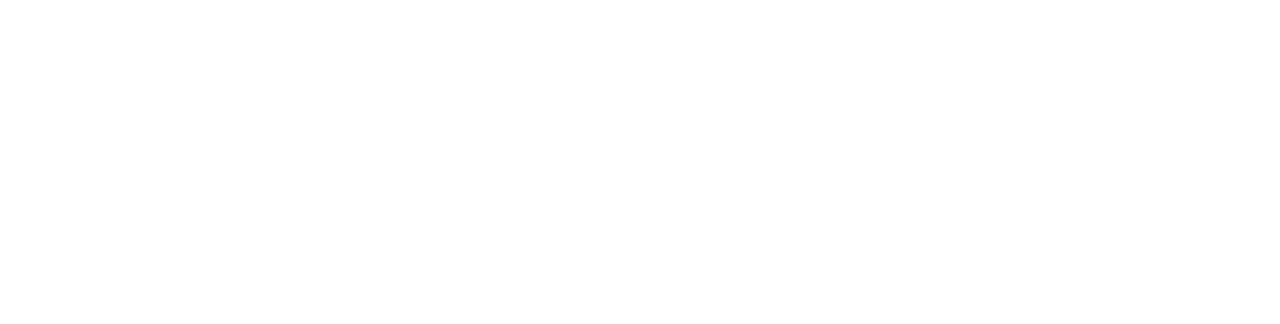
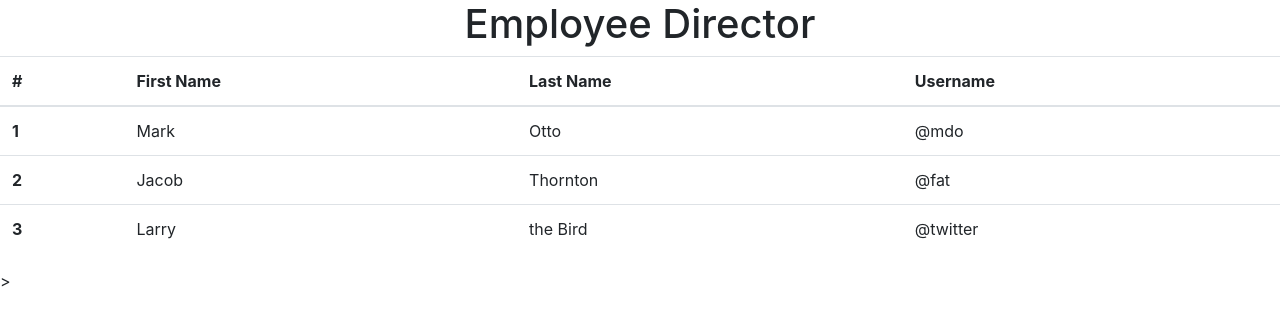
Before and after one commit to brennanlazzara/employeedirectoryReact, a React (Create React App) app: page / in a window 1280 px wide. Shown: the top 324 px of the page. Built offline with nearby package versions, Linux system fonts and the light colour scheme.

Commit message:
bootstrap cdn init // npm i reactstrap // header.js/table.js init

```diff
--- a/package.json
+++ b/package.json
@@ -8,7 +8,8 @@
     "@testing-library/user-event": "^7.2.1",
     "react": "^16.13.1",
     "react-dom": "^16.13.1",
-    "react-scripts": "3.4.1"
+    "react-scripts": "3.4.1",
+    "reactstrap": "^8.4.1"
   },
   "scripts": {
     "start": "PORT=3007 react-scripts start",
--- a/public/index.html
+++ b/public/index.html
@@ -11,6 +11,8 @@
     />
     <link rel="apple-touch-icon" href="%PUBLIC_URL%/logo192.png" />
     <link rel="manifest" href="%PUBLIC_URL%/manifest.json" />
+    <link rel="stylesheet" href="https://stackpath.bootstrapcdn.com/bootstrap/4.4.1/css/bootstrap.min.css"
+     integrity="sha384-Vkoo8x4CGsO3+Hhxv8T/Q5PaXtkKtu6ug5TOeNV6gBiFeWPGFN9MuhOf23Q9Ifjh" crossorigin="anonymous">
     <title>Employee Directory</title>
   </head>
   <body>
--- a/src/App.css
+++ b/src/App.css
@@ -0,0 +1,3 @@
+h1 {
+  text-align: center;
+}
--- a/src/App.js
+++ b/src/App.js
@@ -1,10 +1,15 @@
 import React from 'react';
+import Header from './Header';
+import Table from './Table'
 
 import './App.css';
+
 
 function App() {
   return (
     <div className="App">
+      <Header />
+      <Table />>
     </div>
   );
 }
--- /dev/null
+++ b/src/Header.js
@@ -0,0 +1,11 @@
+import React from 'react'
+
+function Header() {
+    return (
+        <div>
+            <h1>Employee Director</h1>
+        </div>
+    )
+}
+
+export default Header
--- /dev/null
+++ b/src/Table.js
@@ -0,0 +1,39 @@
+import React from 'react'
+import { Table } from 'reactstrap';
+
+const tableComponent = (props) => {
+  return (
+    <Table>
+      <thead>
+        <tr>
+          <th>#</th>
+          <th>First Name</th>
+          <th>Last Name</th>
+          <th>Username</th>
+        </tr>
+      </thead>
+      <tbody>
+        <tr>
+          <th scope="row">1</th>
+          <td>Mark</td>
+          <td>Otto</td>
+          <td>@mdo</td>
+        </tr>
+        <tr>
+          <th scope="row">2</th>
+          <td>Jacob</td>
+          <td>Thornton</td>
+          <td>@fat</td>
+        </tr>
+        <tr>
+          <th scope="row">3</th>
+          <td>Larry</td>
+          <td>the Bird</td>
+          <td>@twitter</td>
+        </tr>
+      </tbody>
+    </Table>
+  );
+}
+
+export default tableComponent;
```
Also changed, not shown: 1 other file (tests, documents, lock files or other folders).
